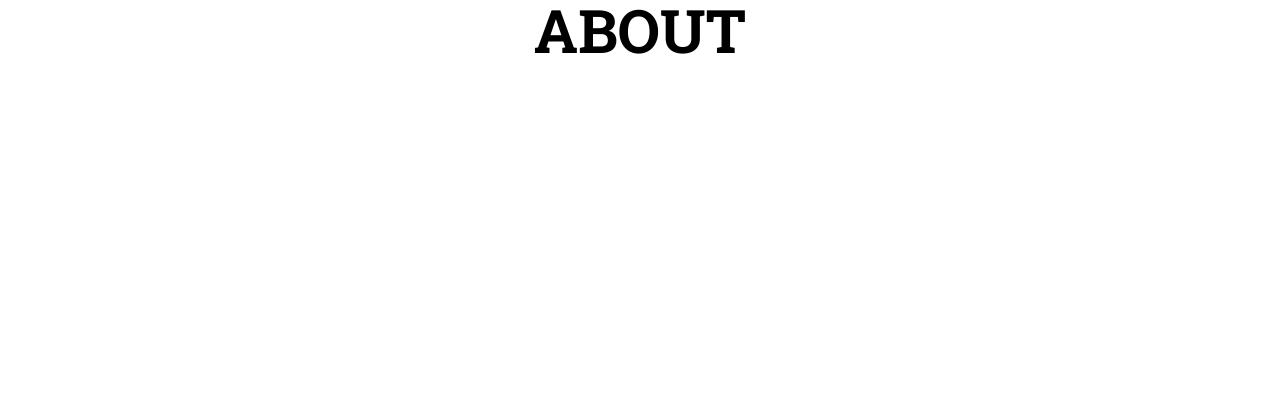
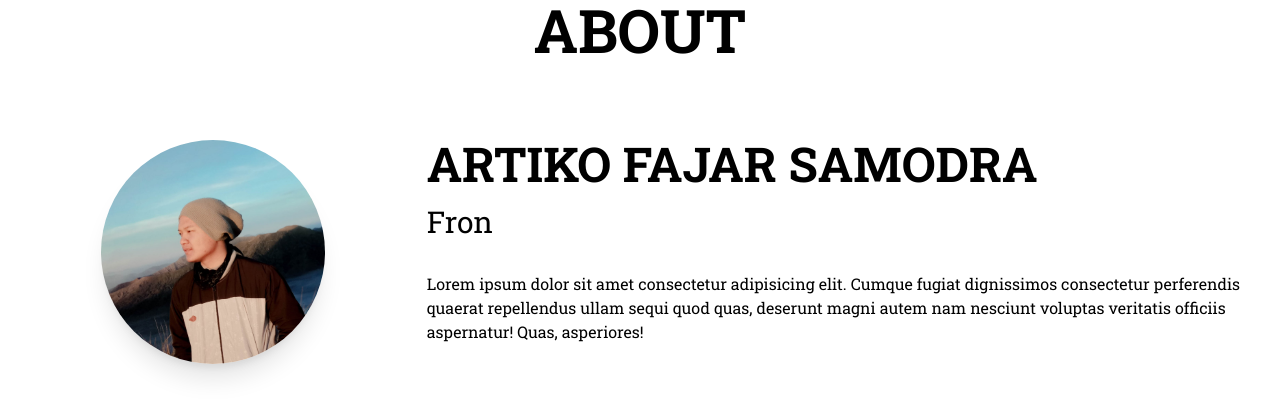
Before and after one commit to artikosamodra/porto-next, a Next.js app: page /page/About in a window 1280 px wide. Shown: the top 416 px of the page. Built offline with nearby package versions, Linux system fonts and the light colour scheme.

Commit message:
Structure About Page

```diff
--- a/src/app/component/Utilities/TypingAnimation.jsx
+++ b/src/app/component/Utilities/TypingAnimation.jsx
@@ -2,12 +2,11 @@
 "use client";
 import { useEffect, useState } from "react";
 
-const texts = ["Teks pertama", "Teks kedua", "Teks ketiga"];
-const typingDelay = 100;
+const typingDelay = 200;
 const erasingDelay = 50;
-const newTextDelay = 2000;
+const newTextDelay = 1100;
 
-const TypingAnimation = () => {
+const TypingAnimation = ({ texts }) => {
   const [textIndex, setTextIndex] = useState(0);
   const [text, setText] = useState("");
   const [isTyping, setIsTyping] = useState(true);
@@ -17,16 +16,19 @@ const TypingAnimation = () => {
       () => {
         if (isTyping) {
           if (text.length < texts[textIndex].length) {
-            setText((prev) => prev + texts[textIndex].charAt(prev.length));
+            setText((prev) => prev + texts[textIndex][prev.length]);
           } else {
             setIsTyping(false);
-            setTimeout(() => setIsTyping(true), newTextDelay);
+            setTimeout(() => {
+              setIsTyping(true);
+            }, newTextDelay);
           }
         } else {
           if (text.length > 0) {
             setText((prev) => prev.slice(0, -1));
           } else {
-            setTextIndex((prev) => (prev + 1) % texts.length);
+            const nextIndex = (textIndex + 1) % texts.length;
+            setTextIndex(nextIndex);
           }
         }
       },
@@ -34,11 +36,11 @@ const TypingAnimation = () => {
     );
 
     return () => clearInterval(interval);
-  }, [text, textIndex, isTyping]);
+  }, [text, textIndex, isTyping, texts]);
 
   return (
-    <div className="mt-20 text-4xl">
-      <h1 className="pl-5">Halo{text}</h1> {/* Menetapkan padding kiri */}
+    <div className="text-3xl mt-4">
+      <h1 className="">F{text}</h1>
     </div>
   );
 };
--- a/src/app/page/About/page.jsx
+++ b/src/app/page/About/page.jsx
@@ -1,9 +1,32 @@
 import TitlePage from "@/app/component/Utilities/TitlePage";
+import TypingAnimation from "@/app/component/Utilities/TypingAnimation";
+import Image from "next/image";
 
 const About = () => {
+  const textsRandom = ["rontend Developer"];
   return (
     <section>
       <TitlePage titlePage="ABOUT" />
+      <div className="grid grid-cols-3 py-20">
+        <div className="col-span-1 flex justify-center items-center">
+          <Image
+            src="/picture.jpg"
+            width={300}
+            height={300}
+            className="rounded-full w-56 h-56 shadow-xl"
+          />
+        </div>
+        <div className="col-span-2">
+          <h1 className="font-bold text-5xl">ARTIKO FAJAR SAMODRA</h1>
+          <TypingAnimation texts={textsRandom} />
+          <div className="pt-8">
+            Lorem ipsum dolor sit amet consectetur adipisicing elit. Cumque
+            fugiat dignissimos consectetur perferendis quaerat repellendus ullam
+            sequi quod quas, deserunt magni autem nam nesciunt voluptas
+            veritatis officiis aspernatur! Quas, asperiores!
+          </div>
+        </div>
+      </div>
     </section>
   );
 };
```
Also changed, not shown: public/picture.jpg (added).
